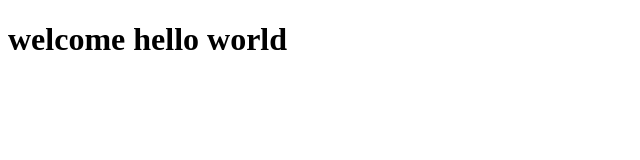
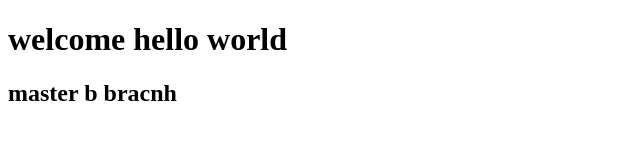
Before and after one commit to Anil9899/anilhtml, a plain HTML site: page index.html in a window 1280 px wide. Shown: the whole page, without its empty margins (0-640 px from the left). Drawn offline with Linux system fonts and the light colour scheme.

Commit message:
new folder

```diff
--- a/index.html
+++ b/index.html
@@ -7,5 +7,6 @@
 </head>
 <body>
     <h1>welcome hello world</h1>
+    <h2>master b bracnh</h2>
 </body>
 </html>
```
